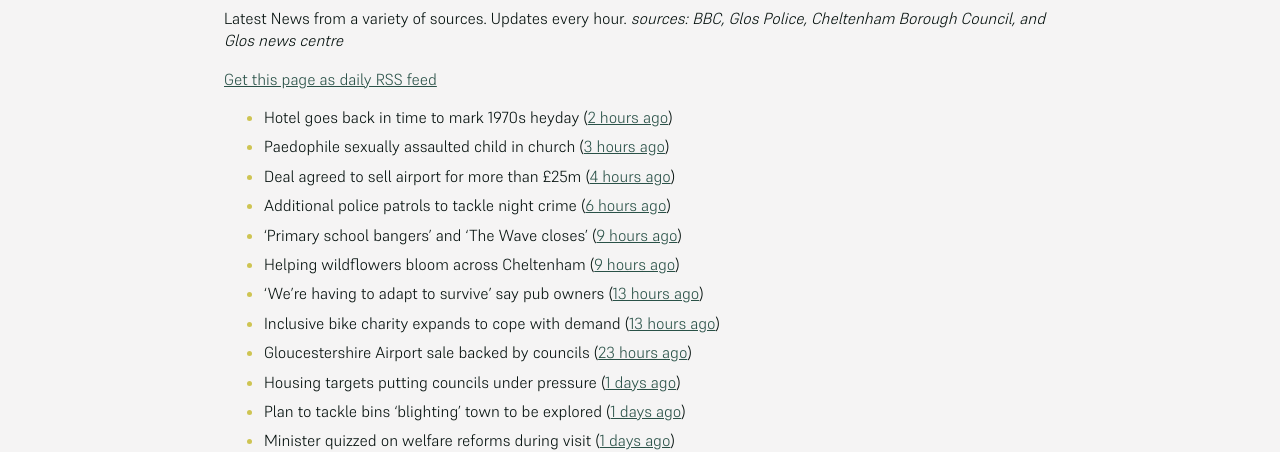
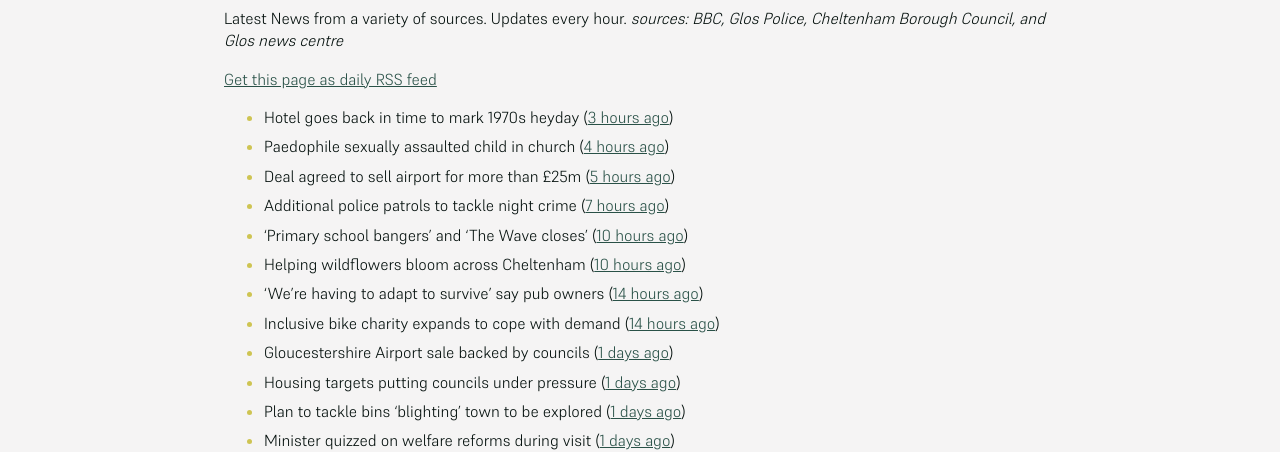
Before and after one commit to mat-0/cheltenham-open-data, a Jekyll site: the page built from _pages/news.md, in a window 1280 px wide. Shown: the part 266-718 px from the top of the page. Built offline with Jekyll 4.4.1, drawn with Linux system fonts in a browser that asks for light colours.

Commit message:
Updated 2025-06-27 19:57:46

```diff
--- a/_pages/news.md
+++ b/_pages/news.md
@@ -12,15 +12,15 @@ _sources: BBC, Glos Police, Cheltenham Borough Council, and Glos news centre_
 [Get this page as daily RSS feed](/daily.rss)
 
 <!-- news_marker starts -->
-- Hotel goes back in time to mark 1970s heyday ([2 hours ago](https://www.bbc.com/news/articles/c335z6yzpmro))
-- Paedophile sexually assaulted child in church ([3 hours ago](https://www.bbc.com/news/articles/czxe4e2ppw2o))
-- Deal agreed to sell airport for more than £25m ([4 hours ago](https://www.bbc.com/news/articles/cdx5g5xqkv1o))
-- Additional police patrols to tackle night crime ([6 hours ago](https://www.bbc.com/news/articles/czjknk33xpxo))
-- 'Primary school bangers' and 'The Wave closes' ([9 hours ago](https://www.bbc.com/news/articles/cq53wwp5yldo))
-- Helping wildflowers bloom across Cheltenham ([9 hours ago](https://www.cheltenham.gov.uk/news/article/3025/helping_wildflowers_bloom_across_cheltenham))
-- 'We're having to adapt to survive' say pub owners ([13 hours ago](https://www.bbc.com/news/articles/c74z3yp3p0xo))
-- Inclusive bike charity expands to cope with demand ([13 hours ago](https://www.bbc.com/news/articles/ceq79pjzq3no))
-- Gloucestershire Airport sale backed by councils ([23 hours ago](https://gloucesternewscentre.co.uk/gloucestershire-airport-sale-backed-by-councils/))
+- Hotel goes back in time to mark 1970s heyday ([3 hours ago](https://www.bbc.com/news/articles/c335z6yzpmro))
+- Paedophile sexually assaulted child in church ([4 hours ago](https://www.bbc.com/news/articles/czxe4e2ppw2o))
+- Deal agreed to sell airport for more than £25m ([5 hours ago](https://www.bbc.com/news/articles/cdx5g5xqkv1o))
+- Additional police patrols to tackle night crime ([7 hours ago](https://www.bbc.com/news/articles/czjknk33xpxo))
+- 'Primary school bangers' and 'The Wave closes' ([10 hours ago](https://www.bbc.com/news/articles/cq53wwp5yldo))
+- Helping wildflowers bloom across Cheltenham ([10 hours ago](https://www.cheltenham.gov.uk/news/article/3025/helping_wildflowers_bloom_across_cheltenham))
+- 'We're having to adapt to survive' say pub owners ([14 hours ago](https://www.bbc.com/news/articles/c74z3yp3p0xo))
+- Inclusive bike charity expands to cope with demand ([14 hours ago](https://www.bbc.com/news/articles/ceq79pjzq3no))
+- Gloucestershire Airport sale backed by councils ([1 days ago](https://gloucesternewscentre.co.uk/gloucestershire-airport-sale-backed-by-councils/))
 - Housing targets putting councils under pressure ([1 days ago](https://www.bbc.com/news/articles/c3en9q19k03o))
 - Plan to tackle bins 'blighting' town to be explored ([1 days ago](https://www.bbc.com/news/articles/c98j40dy0mlo))
 - Minister quizzed on welfare reforms during visit ([1 days ago](https://www.bbc.com/news/articles/cd6g58we454o))
```
Also changed, not shown: _data/flood.json (+5 -48 lines), index.md (+5 -5 lines).
